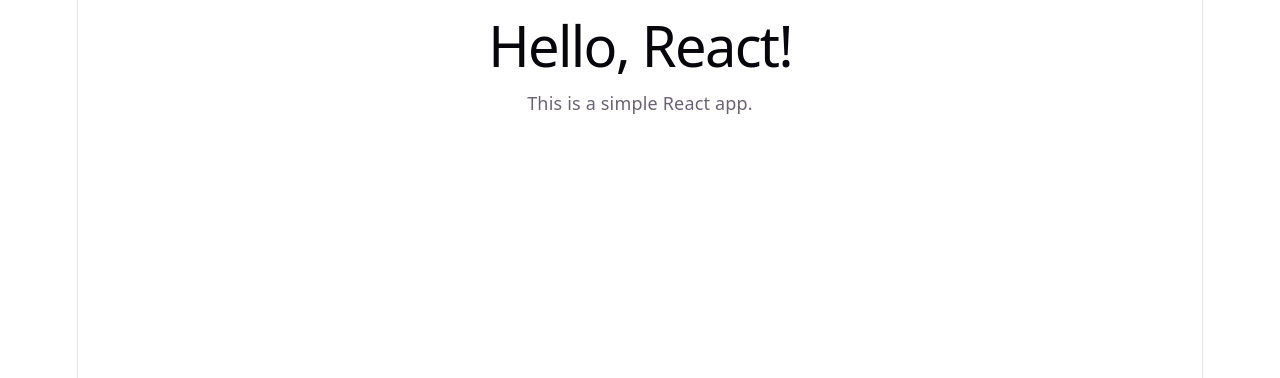
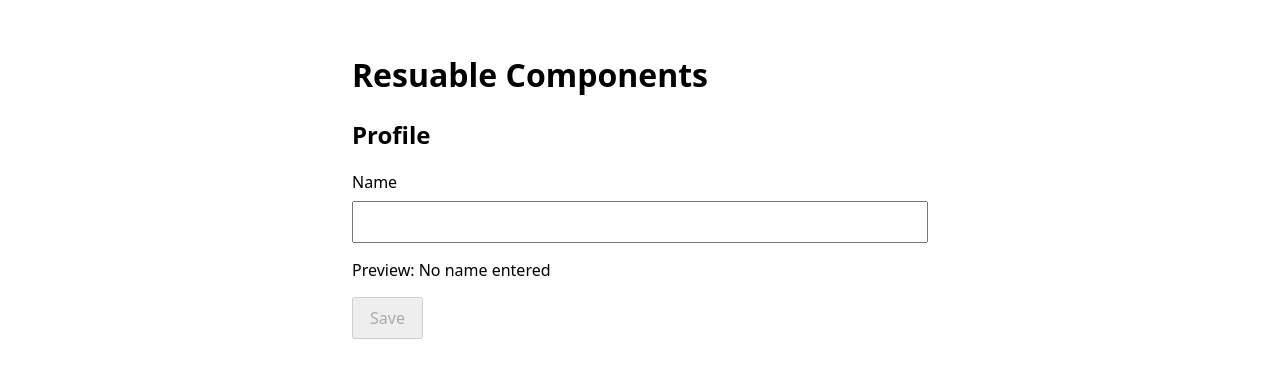
Before and after one commit to mgthihazaw/react-lab, a React (Vite) app: page / in a window 1280 px wide. Shown: the top 378 px of the page. Built offline with nearby package versions, Linux system fonts and the light colour scheme.

Commit message:
PR-002: add reusable UI components

```diff
--- a/src/App.tsx
+++ b/src/App.tsx
@@ -1,8 +1,28 @@
+import { useState } from "react";
+import { Card } from "./components/Card";
+import { Input } from "./components/Input";
+import { Button } from "./components/Button";
+
 function App() {
+  const [name, setName] = useState("");
+
+  const handleSave = () => {
+    console.log("Saved value");
+  };
+
   return (
     <main className="App">
-      <h1>Hello, React!</h1>
-      <p>This is a simple React app.</p>
+      <h1>Resuable Components</h1>
+
+      <Card title="Profile">
+        <Input label="Name" value={name} onChange={setName} />
+
+        <p>Preview: {name || "No name entered"}</p>
+
+        <Button onClick={handleSave} disabled={!name}>
+          Save
+        </Button>
+      </Card>
     </main>
   );
 }
--- /dev/null
+++ b/src/components/Button.tsx
@@ -0,0 +1,19 @@
+type ButtonProps = {
+  children: React.ReactNode;
+  onClick: () => void;
+  disabled?: boolean;
+  type?: "button" | "submit" | "reset";
+};
+
+export const Button: React.FC<ButtonProps> = ({
+  children,
+  onClick,
+  disabled = false,
+  type = "button",
+}) => {
+  return (
+    <button onClick={onClick} disabled={disabled} type={type}>
+      {children}
+    </button>
+  );
+};
--- /dev/null
+++ b/src/components/Card.tsx
@@ -0,0 +1,13 @@
+type CardProps = {
+  title: string;
+  children: React.ReactNode;
+};
+
+export const Card: React.FC<CardProps> = ({ title, children }) => {
+  return (
+    <div className="card">
+      <h2>{title}</h2>
+      <div>{children}</div>
+    </div>
+  );
+};
--- /dev/null
+++ b/src/components/Input.tsx
@@ -0,0 +1,20 @@
+type InputProps = {
+  label: string;
+  value: string;
+  onChange: (value: string) => void;
+  placeholder?: string;
+};
+
+export const Input: React.FC<InputProps> = ({ label, value, onChange, placeholder }) => {
+  return (
+    <label>
+      <span>{label}</span>
+      <input
+        type="text"
+        value={value}
+        onChange={(e: React.ChangeEvent<HTMLInputElement>) => onChange(e.target.value)}
+        placeholder={placeholder}
+      />
+    </label>
+  );
+};
--- a/src/index.css
+++ b/src/index.css
@@ -1,109 +1,46 @@
-:root {
-  --text: #6b6375;
-  --text-h: #08060d;
-  --bg: #fff;
-  --border: #e5e4e7;
-  --code-bg: #f4f3ec;
-  --accent: #aa3bff;
-  --accent-bg: rgba(170, 59, 255, 0.1);
-  --accent-border: rgba(170, 59, 255, 0.5);
-  --social-bg: rgba(244, 243, 236, 0.5);
-  --shadow: rgba(0, 0, 0, 0.1) 0 10px 15px -3px, rgba(0, 0, 0, 0.05) 0 4px 6px -2px;
-
-  --sans: system-ui, "Segoe UI", Roboto, sans-serif;
-  --heading: system-ui, "Segoe UI", Roboto, sans-serif;
-  --mono: ui-monospace, Consolas, monospace;
-
-  font: 18px/145% var(--sans);
-  letter-spacing: 0.18px;
-  color-scheme: light dark;
-  color: var(--text);
-  background: var(--bg);
-  font-synthesis: none;
-  text-rendering: optimizeLegibility;
-  -webkit-font-smoothing: antialiased;
-  -moz-osx-font-smoothing: grayscale;
-
-  @media (max-width: 1024px) {
-    font-size: 16px;
-  }
-}
-
-@media (prefers-color-scheme: dark) {
-  :root {
-    --text: #9ca3af;
-    --text-h: #f3f4f6;
-    --bg: #16171d;
-    --border: #2e303a;
-    --code-bg: #1f2028;
-    --accent: #c084fc;
-    --accent-bg: rgba(192, 132, 252, 0.15);
-    --accent-border: rgba(192, 132, 252, 0.5);
-    --social-bg: rgba(47, 48, 58, 0.5);
-    --shadow: rgba(0, 0, 0, 0.4) 0 10px 15px -3px, rgba(0, 0, 0, 0.25) 0 4px 6px -2px;
-  }
-
-  #social .button-icon {
-    filter: invert(1) brightness(2);
-  }
-}
-
-#root {
-  width: 1126px;
-  max-width: 100%;
-  margin: 0 auto;
-  text-align: center;
-  border-inline: 1px solid var(--border);
-  min-height: 100svh;
-  display: flex;
-  flex-direction: column;
+* {
   box-sizing: border-box;
 }
 
 body {
   margin: 0;
+  font-family:
+    system-ui,
+    -apple-system,
+    BlinkMacSystemFont,
+    "Segoe UI",
+    sans-serif;
 }
 
-h1,
-h2 {
-  font-family: var(--heading);
-  font-weight: 500;
-  color: var(--text-h);
+main {
+  max-width: 640px;
+  margin: 0 auto;
+  padding: 32px;
 }
 
-h1 {
-  font-size: 56px;
-  letter-spacing: -1.68px;
-  margin: 32px 0;
-  @media (max-width: 1024px) {
-    font-size: 36px;
-    margin: 20px 0;
-  }
-}
-h2 {
-  font-size: 24px;
-  line-height: 118%;
-  letter-spacing: -0.24px;
-  margin: 0 0 8px;
-  @media (max-width: 1024px) {
-    font-size: 20px;
-  }
-}
-p {
-  margin: 0;
+section {
+  padding: 24px;
+  border: 1px solid #ddd;
+  border-radius: 12px;
 }
 
-code,
-.counter {
-  font-family: var(--mono);
-  display: inline-flex;
-  border-radius: 4px;
-  color: var(--text-h);
+label {
+  display: grid;
+  gap: 8px;
+  margin-bottom: 16px;
 }
 
-code {
-  font-size: 15px;
-  line-height: 135%;
-  padding: 4px 8px;
-  background: var(--code-bg);
+input {
+  padding: 8px 12px;
+  font: inherit;
 }
+
+button {
+  padding: 8px 16px;
+  font: inherit;
+  cursor: pointer;
+}
+
+button:disabled {
+  cursor: not-allowed;
+}
```
